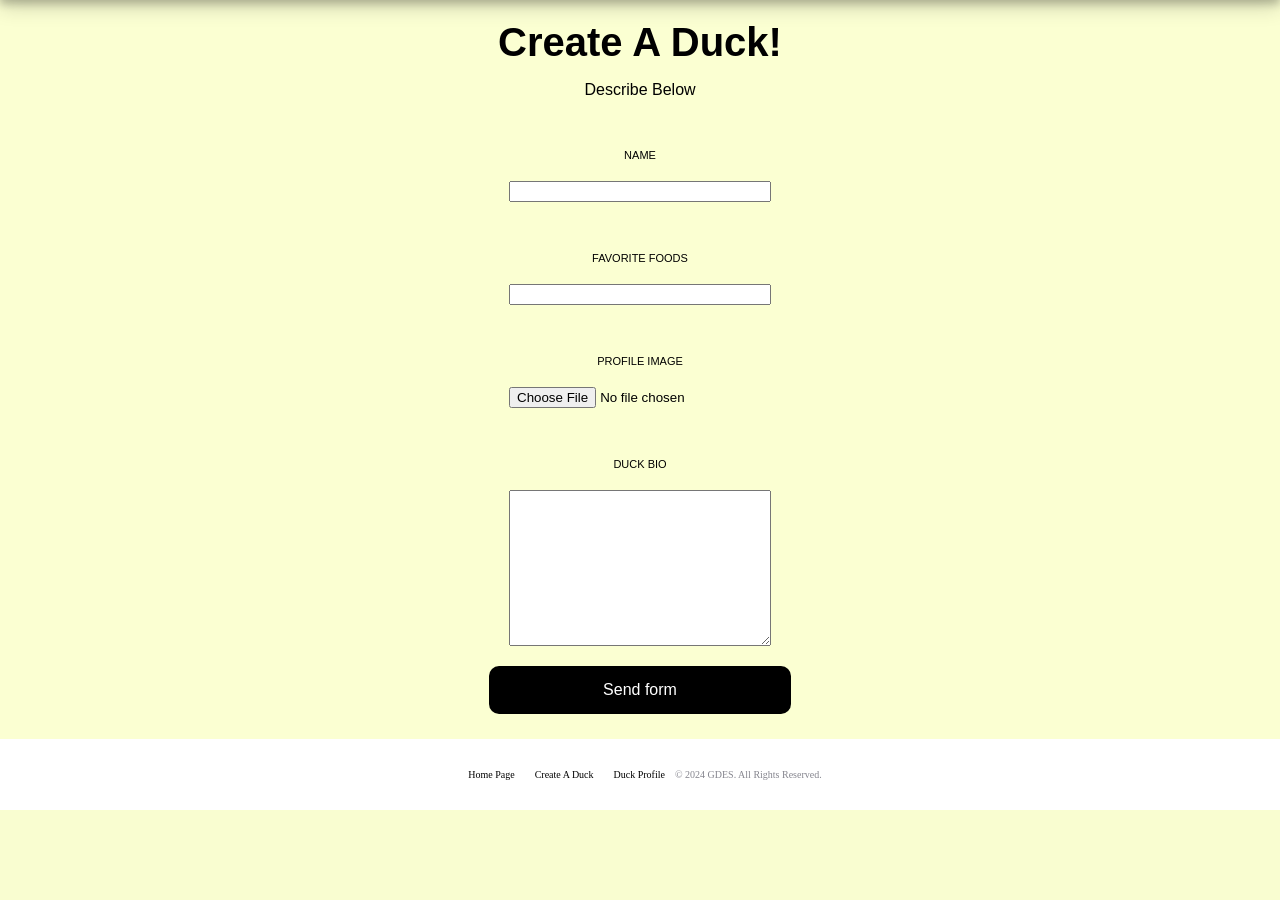
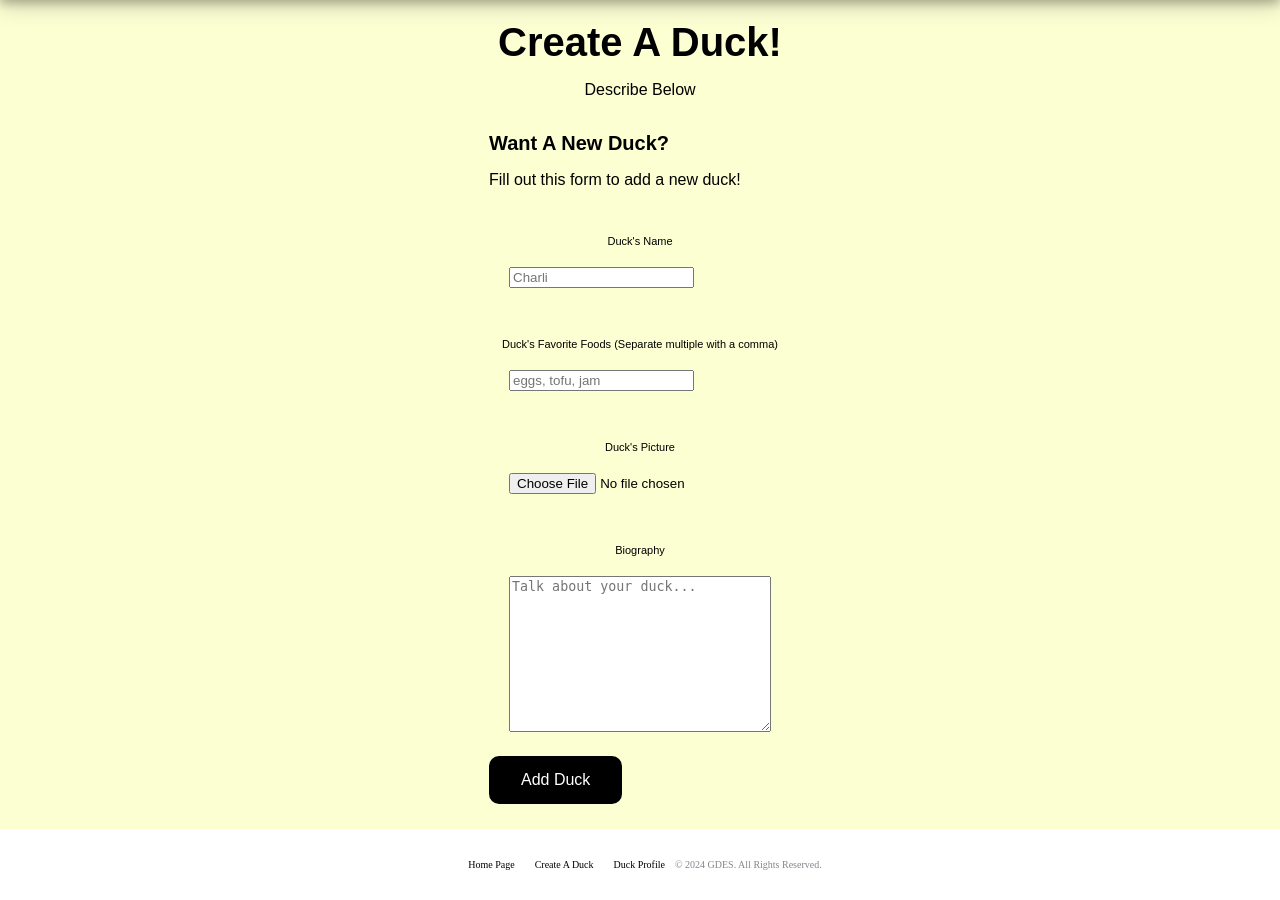
Before and after one commit to nic-gdes/create-a-duck-directory-ashley-grant, a PHP site: page /create-duck.php in a window 1280 px wide. Shown: the part 79-979 px from the top of the page. Before the commit the page ends 889 px from the top, so only its background shows below. Run offline with PHP 8.4, Linux system fonts and the light colour scheme.

Commit message:
labels and inputs and php

```diff
--- a/assets/css/style.css
+++ b/assets/css/style.css
@@ -30,6 +30,7 @@ header img {
 h1 {
     font-family: Arial, Helvetica, sans-serif;
     font-size: 20px;
+    color: rgb(0, 0, 0);
 }
 
 h3 {
@@ -59,10 +60,6 @@ nav ul li {
 a {
     text-decoration: none;
     color: black;
-}
-
-h1 {
-    color: rgb(0, 0, 0);
 }
 
 .grid {
@@ -129,7 +126,7 @@ footer {
     margin: 20px;
 }
 
-form p {
+form label {
     font-family: Arial, Helvetica, sans-serif;
     font-size: 11px;
     padding: 0;
@@ -139,6 +136,11 @@ form p {
     display: flex;
     justify-content: center;
     align-items: center;
+}
+
+form p {
+    font-family: Arial, Helvetica, sans-serif;
+    font-size: 16px;
 }
 
 input[type="submit"] {
--- a/create-duck.php
+++ b/create-duck.php
@@ -1,3 +1,28 @@
+<?php
+    //check for POST
+    if(isset($_POST['submit'])) {
+
+        // create error array
+        $errors = array(
+            "name" => "",
+            "favorite_foods" => "",
+            "bio" => ""
+        );
+
+        $name = htmlspecialchars($_POST["name"]);
+        $favorite_foods = htmlspecialchars($_POST["favorite_foods"]);
+        $bio = htmlspecialchars($_POST["bio"]);
+
+        if(preg_match('/[a-zA-Z\s]+/',$name)) {
+            echo "there is a name";
+        } else {
+            echo "the name has the wrong characters";
+        }
+    }
+?>
+
+
+
 <!DOCTYPE html>
 <html lang="en">
 
@@ -6,13 +31,13 @@
 ?>
 
 <?php
-if (isset($_POST['submit'])) {
-    $name = htmlspecialchars($_POST(['name']));
-    $food = htmlspecialchars($_POST(['food']));
-    $message = htmlspecialchars($_POST(['message']));
-
-    echo $name . ", " . $food . ", " . $message;
-}
+// if (isset($_POST['submit'])) {
+    // $name = htmlspecialchars($_POST(['name']));
+    // $food = htmlspecialchars($_POST(['food']));
+    // $message = htmlspecialchars($_POST(['message']));
+//
+    // echo $name . ", " . $food . ", " . $message;
+// }
 ?>
 
 <body>
@@ -28,19 +53,33 @@ if (isset($_POST['submit'])) {
 
 <!-- FORM -->
 <form class="form-style" action="create-duck.php" method="POST">
-    <p>NAME</p>
-    <input class="form-item" type="text" />
-    <p>FAVORITE FOODS</p>
-    <input class="form-item" type="text" />
-    <p>PROFILE IMAGE</p>
-    <input class="form-item" type="file" />
-    <p>DUCK BIO</p>
-    <textarea class="form-item" name="" id="" cols="30" rows="10"></textarea>
-    <!-- <input type="color" />
-    <input type="date" />
-    <input type="number" />
-    <input type="tel" /> -->
-    <input type="submit" value="Send form" />
+    <div class="form-intro">
+        <h1>Want A New Duck?</h1>
+        <p>Fill out this form to add a new duck!</p>
+    </div>
+    <div class="input-group">
+        <label for="name">Duck's Name</label>
+        <input class="form-item" type="text" id="name" name="name" placeholder="Charli" required />
+    </div>
+    <div class="input-group">
+        <label for="foods">Duck's Favorite Foods (Separate multiple with a comma)</label>
+        <input class="form-item" type="text" id="foods" name="favorite_foods" placeholder="eggs, tofu, jam" required />
+    </div>
+    <div class="input-group">
+        <label for="image">Duck's Picture</label>
+        <input class="form-item" type="file" />
+    </div>
+    <div class="input-group">
+        <label for="bio">Biography</label>
+        <textarea class="form-item" name="bio" id="bio" cols="30" rows="10" placeholder="Talk about your duck..." required></textarea>
+        <!-- <input type="color" />
+        <input type="date" />
+        <input type="number" />
+        <input type="tel" /> -->
+    </div>
+    <div class="input-group">
+        <input type="submit" id="submit" name="submit" value="Add Duck" />
+    </div>
 </form>
 
     <!-- <footer> -->
```
